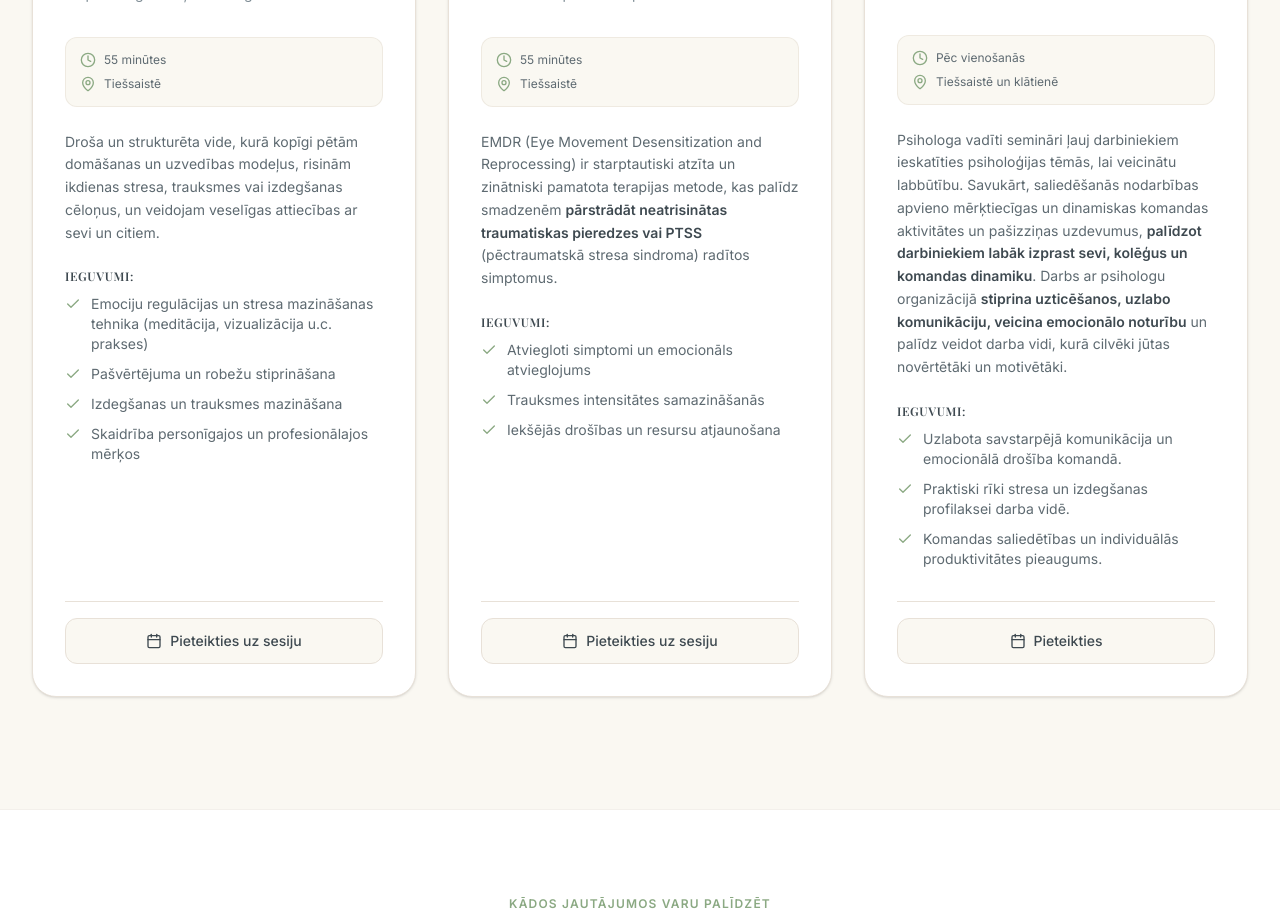
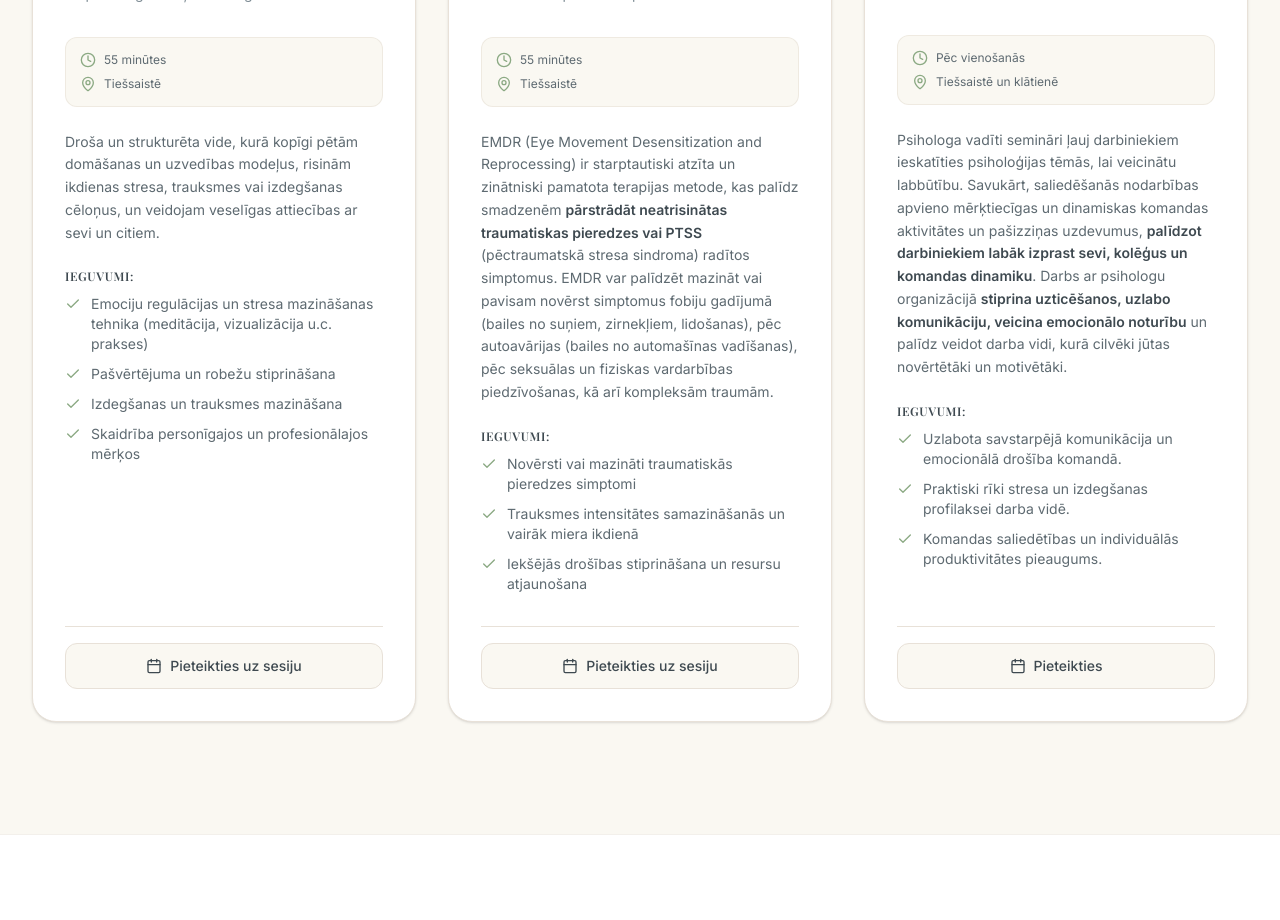
Before and after one commit to katrinaroa11y/mana-lapa2, a React (Vite) app: page / in a window 1280 px wide. Shown: the part 2260-3180 px from the top of the page. Built offline with nearby package versions, Linux system fonts and the light colour scheme; a web font is replaced by a local one.

Commit message:
Update practiceData.ts

```diff
--- a/src/data/practiceData.ts
+++ b/src/data/practiceData.ts
@@ -40,12 +40,12 @@ export const SERVICES: ServiceItem[] = [
     tag: 'Tiešsaistē',
     duration: '55 minūtes',
     format: 'Tiešsaistē',
-    description: 'EMDR (Eye Movement Desensitization and Reprocessing) ir starptautiski atzīta un zinātniski pamatota terapijas metode, kas palīdz smadzenēm **pārstrādāt neatrisinātas traumatiskas pieredzes vai PTSS** (pēctraumatskā stresa sindroma) radītos simptomus.',
+    description: 'EMDR (Eye Movement Desensitization and Reprocessing) ir starptautiski atzīta un zinātniski pamatota terapijas metode, kas palīdz smadzenēm **pārstrādāt neatrisinātas traumatiskas pieredzes vai PTSS** (pēctraumatskā stresa sindroma) radītos simptomus. EMDR var palīdzēt mazināt vai pavisam novērst simptomus fobiju gadījumā (bailes no suņiem, zirnekļiem, lidošanas), pēc autoavārijas (bailes no automašīnas vadīšanas), pēc seksuālas un fiziskas vardarbības piedzīvošanas, kā arī kompleksām traumām.',
     benefitsTitle: 'Ieguvumi:',
     benefits: [
-      'Atviegloti simptomi un emocionāls atvieglojums',
-      'Trauksmes intensitātes samazināšanās',
-      'Iekšējās drošības un resursu atjaunošana'
+      'Novērsti vai mazināti traumatiskās pieredzes simptomi',
+      'Trauksmes intensitātes samazināšanās un vairāk miera ikdienā',
+      'Iekšējās drošības stiprināšana un resursu atjaunošana'
     ],
     price: '50 € / sesija',
     recommendedFor: 'Cilvēkiem, kuri piedzīvojuši traumatiska rakstura notikumus, emocionālas brūces vai hronisku trauksmi.'
```
